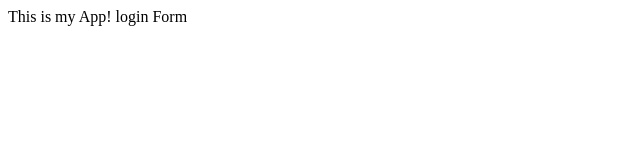
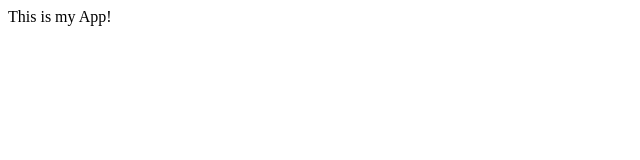
Before and after one commit to evan-dg31/myappsample, a plain HTML site: page index.html in a window 1280 px wide. Shown: the full height of the page, 0-640 px from the left. Drawn offline with Linux system fonts and the light colour scheme.

Commit message:
login deleted

```diff
--- a/index.html
+++ b/index.html
@@ -8,6 +8,6 @@
 </head>
 <body>
     This is my App!
-    login Form
+
 </body>
 </html>
```
Also changed, not shown: login.html (deleted, +0 -1 lines).
